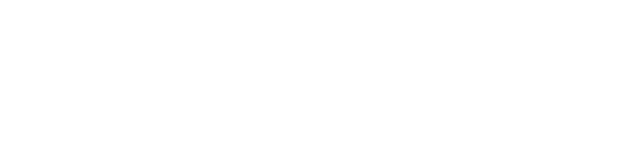
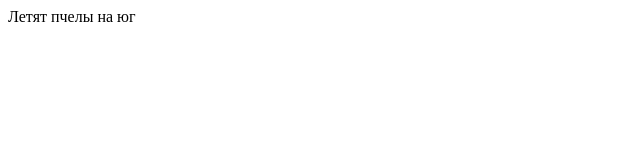
Before and after one commit to vavilinsergey/1.3-Adaptive-Vavilin-S, a plain HTML site: page index.html in a window 1280 px wide. Shown: the whole page, without its empty margins (0-640 px from the left). Drawn offline with Linux system fonts and the light colour scheme.

Commit message:
Контент и ренейм

```diff
--- a/index320.html
+++ b/index.html
@@ -7,7 +7,7 @@
     </head>
     <body>
         <header class="page-header">
-            <nav class="header-nav">
+            <nav class="header-nav"> Летят пчелы на юг
             </nav>
         </header>
         <main class="page-main">
```
